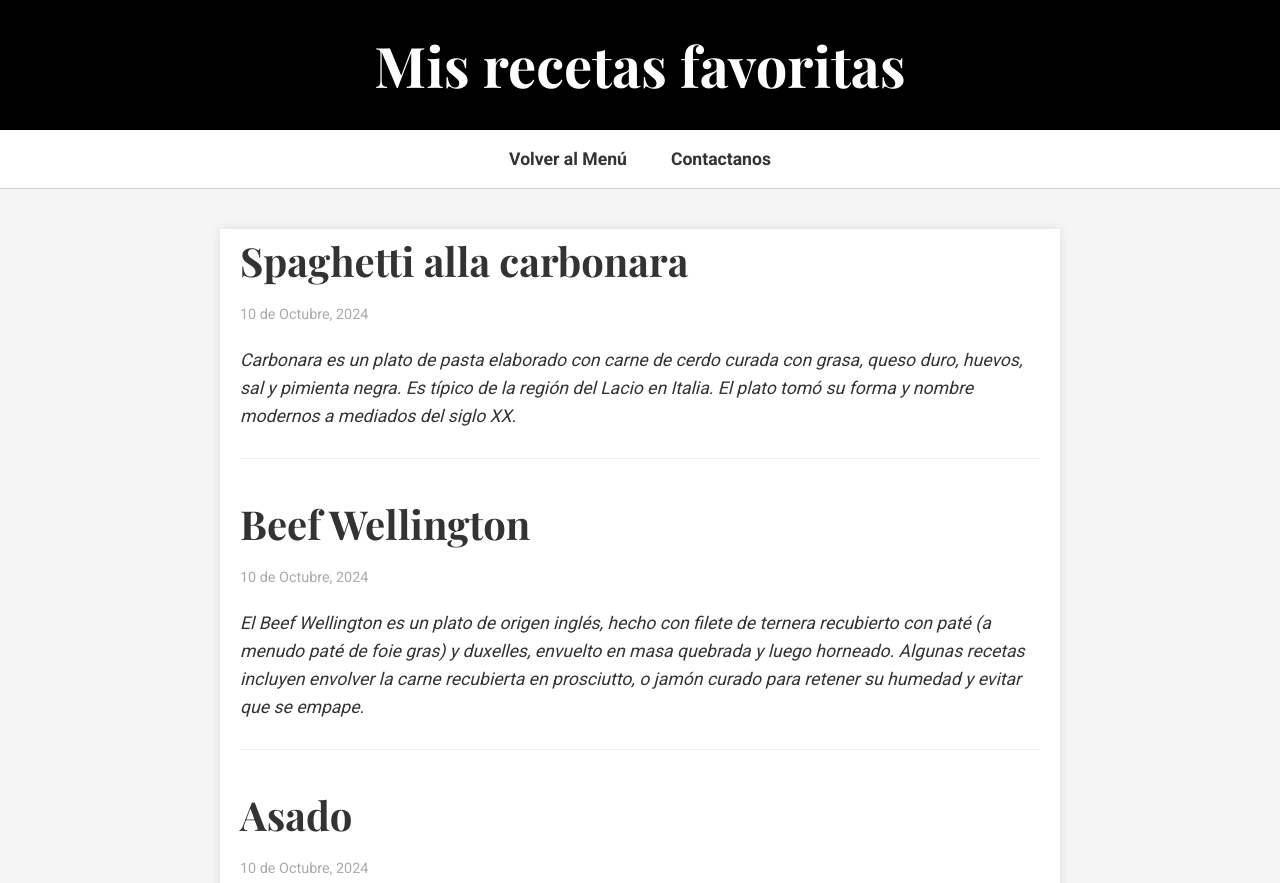
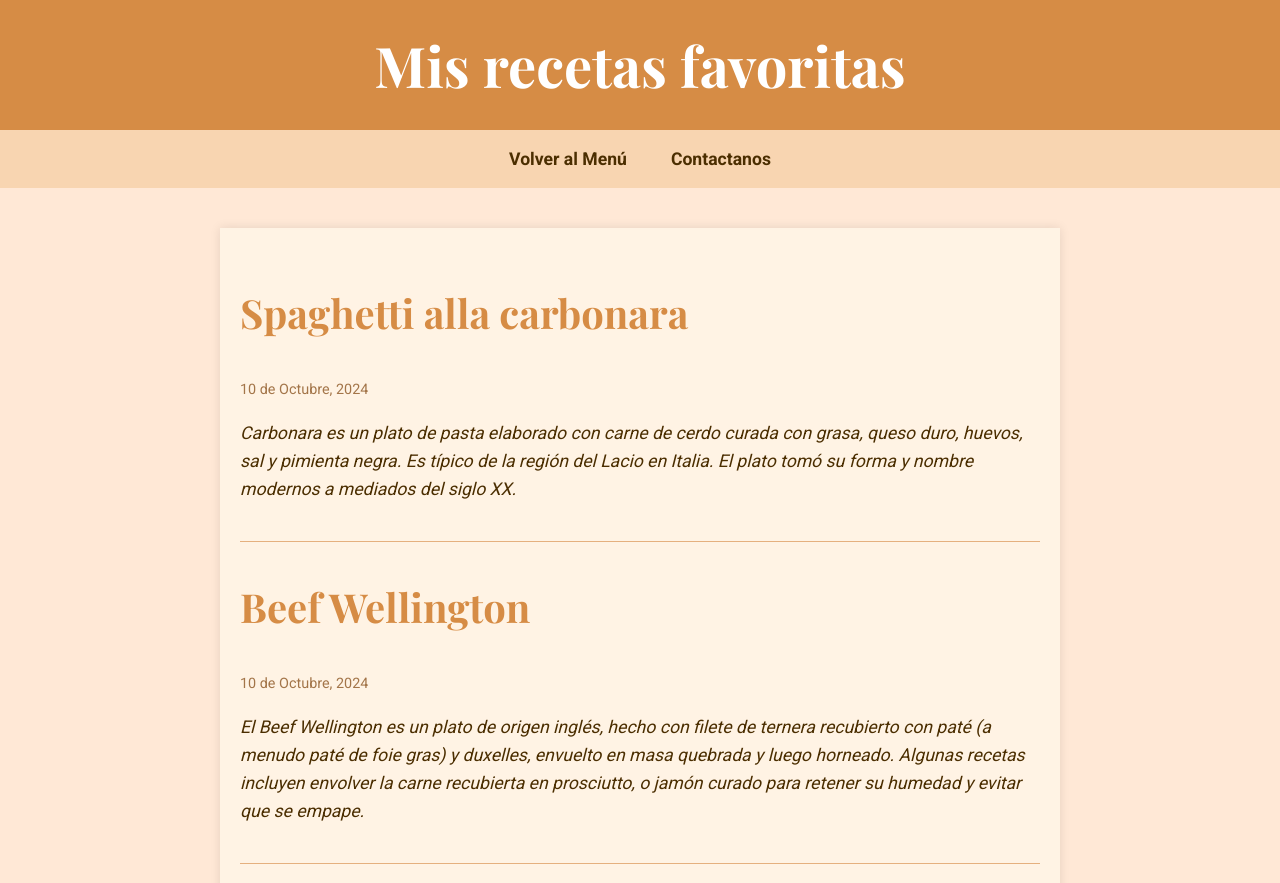
Before and after one commit to jorgearendon/TP2, a plain HTML site: page blog.html in a window 1280 px wide. Shown: the top 883 px of the page. Drawn offline with nearby package versions, Linux system fonts and the light colour scheme.

Commit message:
Update blog.css

```diff
--- a/blog.css
+++ b/blog.css
@@ -1,14 +1,14 @@
 body {
     font-family: 'Roboto', sans-serif;
-    background-color: #f5f5f5;
-    color: #333;
+    background-color: #ffe8d6; /* Color cálido, similar a la madera clara */
+    color: #4b2e00; /* Color marrón oscuro para un toque acogedor */
     margin: 0;
     padding: 0;
     line-height: 1.6;
 }
 
 header {
-    background-color: #000;
+    background-color: #d68c45; /* Tono cálido que recuerda a especias como la canela */
     color: #fff;
     text-align: center;
     padding: 20px 0;
@@ -21,14 +21,13 @@ header h1 {
 }
 
 nav {
-    background-color: #fff;
-    border-bottom: 1px solid #ccc;
+    background-color: #f8d5b1; /* Suave y cálido, con un ligero contraste */
     padding: 15px 0;
     text-align: center;
 }
 
 nav a {
-    color: #333;
+    color: #4b2e00;
     margin: 0 20px;
     text-decoration: none;
     font-weight: bold;
@@ -36,50 +35,51 @@ nav a {
 }
 
 nav a:hover {
-    color: #000;
+    color: #d68c45;
 }
 
 .container {
     max-width: 800px;
     margin: 40px auto;
-    padding: 0 20px;
-    background-color: #fff;
+    padding: 20px;
+    background-color: #fff3e4; /* Color crema cálido */
     box-shadow: 0 0 10px rgba(0, 0, 0, 0.1);
 }
 
 .post {
-    border-bottom: 1px solid #eee;
-    margin-bottom: 10px;
-    padding-bottom: 10px;
+    border-bottom: 1px solid #e5b07e; /* Detalle cálido */
+    margin-bottom: 20px;
+    padding-bottom: 20px;
 }
 
 .post h2 {
     font-family: 'Playfair Display', serif;
     font-size: 2.5em;
-    margin-bottom: 10px;
+    color: #4b2e00;
 }
 
 .post .date {
-    color: #aaa;
+    color: #a37549; /* Tono intermedio */
     font-size: 0.9em;
-    margin-bottom: 20px;
+    margin-bottom: 10px;
 }
 
 .post p {
     font-size: 1.1em;
+    color: #4b2e00;
 }
 
 .post a {
     text-decoration: none;
-    color: #333;
+    color: #d68c45;
 }
 
 .post a:hover {
-    color: #000;
+    color: #4b2e00;
 }
 
 footer {
-    background-color: #000;
+    background-color: #4b2e00;
     color: #fff;
     text-align: center;
     padding: 10px 0;
@@ -98,7 +98,7 @@ footer {
 
     .container {
         margin: 20px auto;
-        padding: 0 10px;
+        padding: 10px;
     }
 
     .post h2 {
@@ -122,7 +122,7 @@ footer {
 
     .container {
         margin: 10px auto;
-        padding: 0 5px;
+        padding: 5px;
     }
 
     .post h2 {
```
